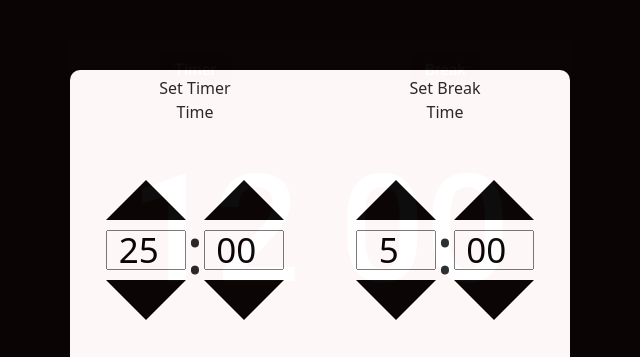
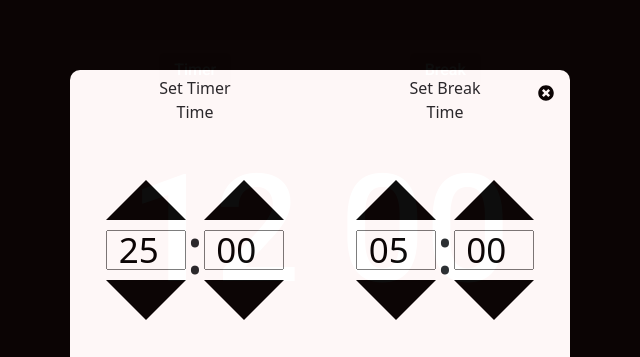
Before and after one commit to Ravichandra-C/Pomadora-Clock, a React app: page / in a window 1280 px wide. Both pictures are taken after a click on the button "Settings". Shown: the part 160-517 px from the top of the page, 320-960 px from the left. Built offline with nearby package versions, Linux system fonts and the light colour scheme.

Commit message:
adding Redux and Getting it to work

```diff
--- a/src/components/AdjustTime.js
+++ b/src/components/AdjustTime.js
@@ -1,12 +1,35 @@
-import React from "react"
+import React,{useState} from "react"
 import style from "../scss/components/AdjustTime.module.scss"
 import Timer from "./Timer"
+import {useDispatch, useSelector} from "react-redux";
+
 export default function(props){
-    return(
+    console.log(props);
+let [min,setMin]=useState(props.minValue);
+let [sec,setSec]=useState(props.secValue);
+console.log("min "+min)
+
+function dispatchMinChange(val){
+    setMin(val);
+    console.log("**dispatchMinChange**")
+    console.log(props.Time.toString())
+    props.Time({
+        min:val,
+        sec:sec
+    })
+}
+function dispatchSecChange(val){
+    setSec(val);
+    props.Time({
+        min:min,
+        sec:val
+    })
+}
+return(
         <div className={style.clock}>
-            <Timer min='0' max='59' value={props.minValue}/>
+            <Timer min='0' max='59' value={min} setVal={dispatchMinChange}/>
             <div className={style.colon}>:</div>
-            <Timer min='0' max='59' value={props.secValue}/>
+            <Timer min='0' max='59' value={sec} setVal={dispatchSecChange}/>
         </div>
     );
 }
--- a/src/components/App.js
+++ b/src/components/App.js
@@ -1,19 +1,18 @@
-import React from "react"
+import React, { useState } from "react"
 import { FontAwesomeIcon } from '@fortawesome/react-fontawesome'
 import { faStopwatch,faCog} from '@fortawesome/free-solid-svg-icons'
 import styles from "../scss/components/App.module.scss"
+import {useSelector} from "react-redux"
 import Modal from "./Modal"
 export default function App(){
-
-    function showModal(event){
-        console.log(event.currentTarget);
-        document.getElementById(event.currentTarget.dataset.target).hidden=false;
-    }
+    const [showModal,setShowModal]=useState(false);
+    const timerTime=useSelector(state=>state.timer);
+    const breakTime=useSelector(state=>state.break);
 
     return (
         <div className={styles.app}>
             <h2 className={styles.title}><FontAwesomeIcon icon={faStopwatch} /> &nbsp;Pomotimer</h2>
-            <div className={styles.options}><button onClick={showModal} data-toggle="modal" data-target="exampleModal" className='settings btn-primary btn'><span className="desktop">Settings&nbsp;</span><FontAwesomeIcon icon={faCog}/></button></div>
+            <div className={styles.options}><button onClick={()=>{setShowModal(true)}} data-toggle="modal" data-target="exampleModal" className='settings btn-primary btn'><span className="desktop">Settings&nbsp;</span><FontAwesomeIcon icon={faCog}/></button></div>
             <div className={styles.main}>
                 <div className={styles.timer}>
                     <div className={styles.clockLabel}>
@@ -30,7 +29,7 @@ export default function App(){
               </div>
 
             </div>
-        <Modal/>
+        {(showModal?<Modal close={setShowModal}/>:null)}
         </div>
     )
 }
--- a/src/components/Modal.js
+++ b/src/components/Modal.js
@@ -1,14 +1,33 @@
-import React from "react";
+import React, { useState } from "react";
 import style from "../scss/components/Modal.module.scss"
 import AdjustTimer from "./AdjustTime"
-export default function Modal(){
-    return(
-        <div className={style.modal} id="exampleModal" tabIndex="-1" role="dialog" aria-labelledby="exampleModalLabel" aria-hidden="true" hidden>
+import {useSelector,useDispatch} from "react-redux"
+import {setBreak,setTimer} from "../slices/time"
+import {faTimesCircle} from "@fortawesome/free-solid-svg-icons"
+import { FontAwesomeIcon } from '@fortawesome/react-fontawesome'
+export default function Modal(props){
+    let timerState = useSelector(state => state.timer);
+    const dispatch = useDispatch();
+    const [timer,setTimerState]=useState(timerState)
+    const [breakTimer,setBreakTimer]=useState(useSelector(state=>state.break))
+    function handleTimerChange(obj){
+        setTimerState(obj);
+        dispatch(setTimer(obj));
+    }
+    function handleBreakChange(obj){
+        setBreakTimer(obj);
+        dispatch(setBreak(obj));
+    }
+       return(
+        <div className={style.modal} id="exampleModal" tabIndex="-1" role="dialog" aria-labelledby="exampleModalLabel">
             <div className={style.main}>
+                <button class={style.close} onClick={()=>{props.close(false)}}><FontAwesomeIcon icon={faTimesCircle}/></button>
+
                 <div className={style.timerLab}>Set Timer<br/>Time</div>
                 <div className={style.breakLabel}>Set Break<br/>Time</div>
-                 <AdjustTimer minValue='25' secValue='00'/>
-                 <AdjustTimer minValue='5' secValue='00'/>
+                 <AdjustTimer minValue={timer.min} secValue={timer.sec} Time={handleTimerChange}/>
+
+                 <AdjustTimer minValue={breakTimer.min} secValue={breakTimer.sec} Time={handleBreakChange}/>
                 </div>
         </div>
     );
--- a/src/components/Timer.js
+++ b/src/components/Timer.js
@@ -1,26 +1,32 @@
-import React from "react"
+import React,{useState} from "react"
 import style from "../scss/components/Timer.module.scss"
 export default function(props){
-
+const [value,setValue]=useState(props.value);
+console.log(props);
+function dispatchVal(value){
+    setValue(value);
+    props.setVal(value)
+};
     function increment(event){
         let ele=event.target.parentElement.querySelector("input");
-        if(ele.value==ele.getAttribute("max")){
-            ele.value='00';
+        if(value==ele.getAttribute("max")){
+            dispatchVal('00');
         }
         else{
            ele.stepUp();
-           ele.value = addLeadingZeros(ele.value);
+           dispatchVal(addLeadingZeros(ele.value));
+
         }
     }
     function decrement(event){
 
         let ele=event.target.parentElement.querySelector("input");
         if(ele.value==0){
-            ele.value=ele.getAttribute('max');
+            dispatchVal(ele.getAttribute('max'));
         }
         else{
          ele.stepDown();
-         ele.value=addLeadingZeros(ele.value);
+         dispatchVal(addLeadingZeros(ele.value));
         }
     }
     function addLeadingZeros(num){
@@ -33,7 +39,7 @@ export default function(props){
     return (
         <div className={style.timerInput}>
             <div className={style.increase} onClick={increment}></div>
-            <input className={style.number} type="number" min={props.min} max={props.max} value={props.value} step='1'/>
+            <input className={style.number} type="number" min={props.min} max={props.max} value={value} step='1'/>
             <div className={style.decrease} onClick={decrement}></div>
         </div>
     )
--- a/src/main.js
+++ b/src/main.js
@@ -2,4 +2,6 @@ import React from 'react'
 import ReactDom from "react-dom"
 import "./scss/main.scss"
 import App from "./components/App"
-ReactDom.render(<App/>,document.getElementById('root'));
+import {Provider} from "react-redux"
+import store from "./store";
+ReactDom.render(<Provider store={store}><App/></Provider>,document.getElementById('root'));
--- a/src/scss/components/Modal.module.scss
+++ b/src/scss/components/Modal.module.scss
@@ -24,6 +24,7 @@
     border-radius: 10px;
     align-items: center;
     justify-content: center;
+    position: relative;
 }
 .timerLab{
     grid-area: timerlabel;
@@ -36,3 +37,11 @@
 .timerInput{
     grid-area: timerinput;
 }
+.close{
+    position:absolute;
+    width: min-content;
+    border: 0px;
+    background-color: $text_color;
+    top: 10px;
+    right: 10px;
+}
--- a/src/slices/time.js
+++ b/src/slices/time.js
@@ -1,5 +1,29 @@
 import {createSlice} from "@reduxjs/toolkit"
 
 let timeSlice=createSlice({
+   name:"controls",
+   initialState:{
+       timer:{
+           min:"25",
+           sec:"00"
+       },
+       break:{
+        min:"05",
+        sec:"00"
+       }
+   } ,
+   reducers:{
+       setTimer:function(state,action){
+           console.log("Set timer invoked "+action)
+           state.timer=action.payload;
+       },
+        setBreak:function(state,action){
+            state.break=action.payload;
+        }
+   }
+
 
 })
+
+export const {setTimer,setBreak} =timeSlice.actions;
+export default timeSlice.reducer
--- /dev/null
+++ b/src/store.js
@@ -0,0 +1,6 @@
+import {configureStore} from "@reduxjs/toolkit"
+import timerSlice from "./slices/time";
+console.log(timerSlice)
+export default configureStore({
+    reducer:timerSlice
+})
```
Also changed, not shown: src/slices/Store.js (deleted).
